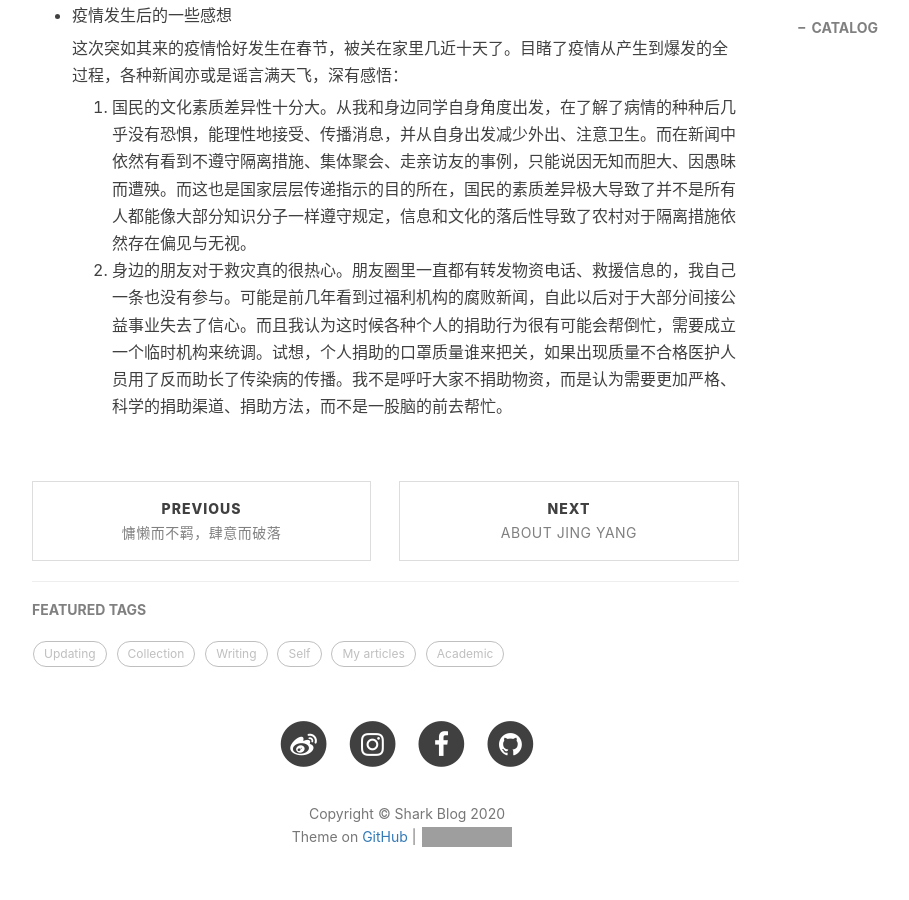
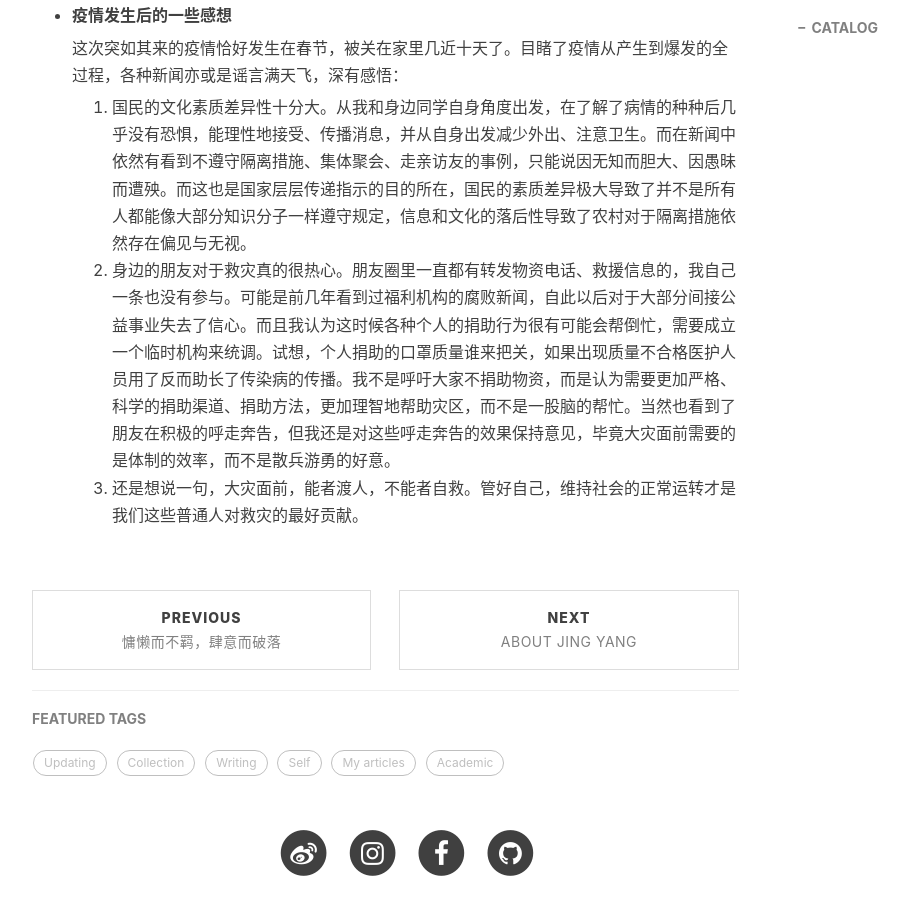
Before and after one commit to sharkjingyang/sharkjingyang.github.io, a Jekyll site: the page built from _posts/2019-11-20-话题和思考.md, in a window 1280 px wide and 900 px high, scrolled down 3895 px. Shown: the whole window, without its empty margins (233-1142 px from the left). Built offline with Jekyll 4.4.1, drawn with Linux system fonts in a browser that asks for light colours; nearby versions of some CDN libraries; comment, search, counter and statistics services are not loaded; grey boxes are pictures that could not be loaded.

Commit message:
Update 2019-11-20-话题和思考.md

```diff
--- a/_posts/2019-11-20-话题和思考.md
+++ b/_posts/2019-11-20-话题和思考.md
@@ -59,9 +59,10 @@ tags:
 
   &emsp;&emsp;第一次听说这个词是在蔡康永老师地方，听过就爱上了。有的人，一生见一次打过一次交情足矣。我们不必强求自己曾经活在别人的世界里过，生命中的很多人注定一辈子只能见过一面。人一辈子的经历是有限的，要把有限的时间、有限的爱、有限的回忆花在和自己纠缠在一起的人，他们可能是血缘关系的亲人，可能是朋友一生一起走的铁哥们儿，又或许是爱恨交织的恋人。在和那些惹自己反感的人打交道的时候，我会告诉自己，一期一会，我一辈子和他共事的次数都可能不会超过十次，到了这个次数我就再也不会见他了，而厌恶他的情绪和记忆却会长久的储存在我脑中。人活在世界上很重要的一点就是不能做情绪的奴隶，而是要学会和自己的情绪相处甚至利用。在被喜欢的女孩拒绝后，我会想，她命中注定的人不是我，但是我能在生命里见到过她也好幸运呀，如果得不到她的全部，那我见过她一次最美的样子也是我生命里妙不可言的快乐。一期一会，我的理解是要释怀，是要和自己达成谅解，是要见过面放得下忘得了，因为人生总是要为自己而活呀。
 
-* 疫情发生后的一些感想
+* **疫情发生后的一些感想**
 
   这次突如其来的疫情恰好发生在春节，被关在家里几近十天了。目睹了疫情从产生到爆发的全过程，各种新闻亦或是谣言满天飞，深有感悟：
 
   1. 国民的文化素质差异性十分大。从我和身边同学自身角度出发，在了解了病情的种种后几乎没有恐惧，能理性地接受、传播消息，并从自身出发减少外出、注意卫生。而在新闻中依然有看到不遵守隔离措施、集体聚会、走亲访友的事例，只能说因无知而胆大、因愚昧而遭殃。而这也是国家层层传递指示的目的所在，国民的素质差异极大导致了并不是所有人都能像大部分知识分子一样遵守规定，信息和文化的落后性导致了农村对于隔离措施依然存在偏见与无视。
-  2. 身边的朋友对于救灾真的很热心。朋友圈里一直都有转发物资电话、救援信息的，我自己一条也没有参与。可能是前几年看到过福利机构的腐败新闻，自此以后对于大部分间接公益事业失去了信心。而且我认为这时候各种个人的捐助行为很有可能会帮倒忙，需要成立一个临时机构来统调。试想，个人捐助的口罩质量谁来把关，如果出现质量不合格医护人员用了反而助长了传染病的传播。我不是呼吁大家不捐助物资，而是认为需要更加严格、科学的捐助渠道、捐助方法，而不是一股脑的前去帮忙。
+  2. 身边的朋友对于救灾真的很热心。朋友圈里一直都有转发物资电话、救援信息的，我自己一条也没有参与。可能是前几年看到过福利机构的腐败新闻，自此以后对于大部分间接公益事业失去了信心。而且我认为这时候各种个人的捐助行为很有可能会帮倒忙，需要成立一个临时机构来统调。试想，个人捐助的口罩质量谁来把关，如果出现质量不合格医护人员用了反而助长了传染病的传播。我不是呼吁大家不捐助物资，而是认为需要更加严格、科学的捐助渠道、捐助方法，更加理智地帮助灾区，而不是一股脑的帮忙。当然也看到了朋友在积极的呼走奔告，但我还是对这些呼走奔告的效果保持意见，毕竟大灾面前需要的是体制的效率，而不是散兵游勇的好意。
+  3. 还是想说一句，大灾面前，能者渡人，不能者自救。管好自己，维持社会的正常运转才是我们这些普通人对救灾的最好贡献。
```
